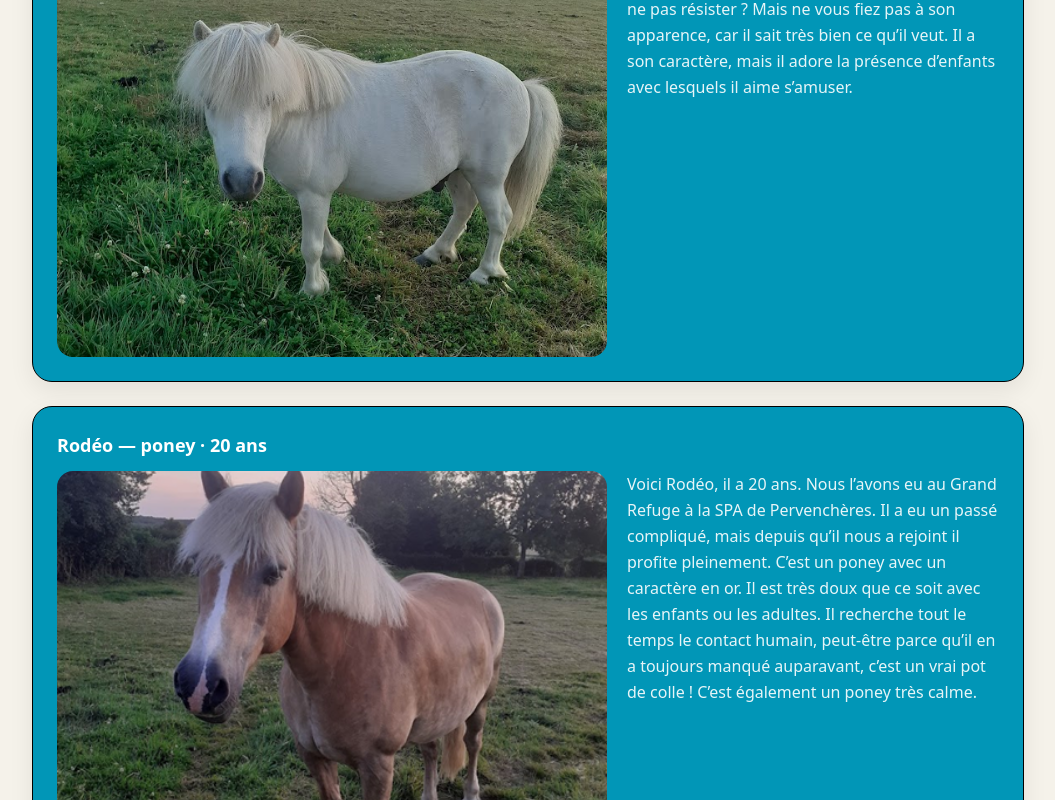
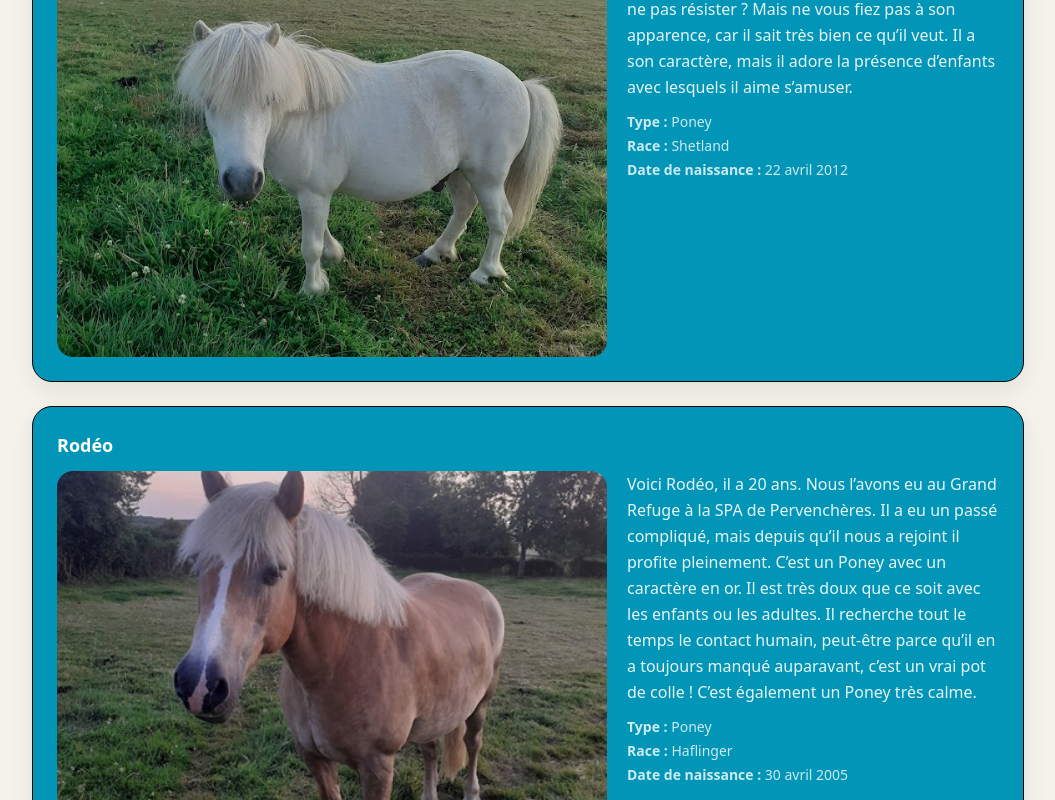
Before and after one commit to Louis75011/Au-paradis-ofer, a Next.js app in the folder apps/frontend/: page /chevaux in a window 1280 px wide. Shown: the part 1480-2280 px from the top of the page, without its empty margins (112-1167 px from the left). Built offline with nearby package versions, Linux system fonts and the light colour scheme.

Commit message:
details supplementaires pour chevaux et affichage relatif a ces derniers

```diff
--- a/apps/frontend/app/chevaux/page.tsx
+++ b/apps/frontend/app/chevaux/page.tsx
@@ -7,6 +7,8 @@ type Cheval = {
   nom: string;
   type: "poney" | "cheval";
   age: number;
+  date_anniversaire: string;
+  race: string;
   photo: string;
   resume: string;
 };
@@ -25,19 +27,15 @@ export default function PageChevaux() {
       <header>
         <h1 className="text-3xl font-semibold">Nos chevaux</h1>
         <p className="mt-2 opacity-90">
-          Des compagnons sélectionnés pour leur douceur, leur stabilité et leur
-          habituation au contact humain.
+          Des compagnons sélectionnés pour leur douceur, leur stabilité et leur habituation au
+          contact humain.
         </p>
       </header>
 
       {chevaux.map((c) => (
-        <SectionCard
-          key={c.id}
-          title={`${c.nom} — ${c.type === "cheval" ? "cheval" : "poney"} · ${c.age} ans`}
-        >
-          {/* Layout robuste : image à gauche, texte à droite ; pas de sticky */}
+        <SectionCard key={c.id} title={c.nom}>
+          {/* Image à gauche, texte à droite */}
           <div className="flex flex-col gap-5 md:flex-row md:items-start">
-            {/* Colonne image : largeur fixe, ne rétrécit pas, pas de débordement */}
             <figure className="md:w-[550px] md:shrink-0 rounded-xl overflow-hidden">
               <Image
                 src={c.photo}
@@ -49,10 +47,23 @@ export default function PageChevaux() {
               />
             </figure>
 
-            {/* Colonne texte : peut rétrécir, ne déborde pas sur l'image */}
             <div className="min-w-0 space-y-3">
               <p className="opacity-90">{c.resume}</p>
-              {/* Placez ici d’éventuelles puces/caractéristiques */}
+
+              <ul className="text-sm opacity-80 space-y-1">
+                <li>
+                  <strong>Type :</strong> {c.type}
+                </li>
+                <li>
+                  <strong>Race :</strong> {c.race}
+                </li>
+                <li>
+                  <strong>Date de naissance :</strong> {c.date_anniversaire}
+                </li>
+                {/* <li>
+            <strong>Âge :</strong> {c.age} ans
+          </li> */}
+              </ul>
             </div>
           </div>
         </SectionCard>
--- a/apps/frontend/app/page.tsx
+++ b/apps/frontend/app/page.tsx
@@ -3,7 +3,6 @@ import HeroCarousel from "@/components/HeroCarousel";
 import SectionCard from "@/components/SectionCard";
 import tracts from "@/data/tracts.json";
 import tarifsData from "@/data/tarifs.json"; // ← importez vos tarifs
-import chevauxData from "@/data/chevaux.json";
 
 type Tarif = { id: string | number; intitule: string; prix: number };
 
@@ -14,7 +13,7 @@ export default function HomePage() {
     <>
       <section className="relative min-h-[72vh] md:min-h-[78vh] overflow-hidden">
         <HeroCarousel />
-        <div className="relative z-10 flex h-full min-h-[72vh] md:min-h-[78vh] flex-col items-center justify-center px-4 text-center">
+        <div className="relative z-10 flex h-full min-h-[62vh] md:min-h-[68vh] flex-col items-center justify-center px-4 text-center">
           <h1 className="hero-title">Centre d’accueil en zoothérapie</h1>
           <p className="hero-subtitle mt-3 max-w-2xl">{tracts.accroche}</p>
           <div className="mt-6 flex flex-wrap justify-center gap-4">
--- a/apps/frontend/data/chevaux.json
+++ b/apps/frontend/data/chevaux.json
@@ -2,40 +2,50 @@
   {
     "id": "indy",
     "nom": "Indy",
-    "type": "poney",
+    "type": "Poney",
     "age": 7,
+    "date_anniversaire": "1er janvier 2018",
+    "race": "Ponette",
     "photo": "/images/cheval-indy.jpg",
     "resume": "Voici Indy, la plus jeune qui a 7 ans. Elle a un caractère très calme et aime qu’on s’occupe d’elle. Elle apprécie la présence d’adultes mais plus particulièrement des enfants qu’elle côtoie depuis toute petite. Elle n’a peur de rien !"
   },
   {
     "id": "patchouli",
     "nom": "Patchouli",
-    "type": "poney",
+    "type": "Poney",
     "age": 21,
+    "date_anniversaire": "1er janvier 2003",
+    "race": "Ponette",
     "photo": "/images/cheval-patchouli.png",
     "resume": "Voici Patchouli, notre petite mamie, elle a 21 ans. Elle a toujours été au contact d’humain, ainsi que de personnes en situation de handicap depuis son plus jeune âge. De ce fait elle est très douce avec tout le monde, mais elle s’est tout de même affirmer son caractère avec les autres chevaux."
   },
   {
     "id": "poly",
     "nom": "Poly",
-    "type": "poney",
+    "type": "Poney",
     "age": 13,
+    "date_anniversaire": "22 avril 2012",
+    "race": "Shetland",
     "photo": "/images/cheval-poly.jpg",
-    "resume": "Poly est notre plus petit poney, il a 13 ans. Avec sa petite taille et sa bouille craquante : comment ne pas résister ? Mais ne vous fiez pas à son apparence, car il sait très bien ce qu’il veut. Il a son caractère, mais il adore la présence d’enfants avec lesquels il aime s’amuser."
+    "resume": "Poly est notre plus petit Poney, il a 13 ans. Avec sa petite taille et sa bouille craquante : comment ne pas résister ? Mais ne vous fiez pas à son apparence, car il sait très bien ce qu’il veut. Il a son caractère, mais il adore la présence d’enfants avec lesquels il aime s’amuser."
   },
   {
     "id": "rodeo",
     "nom": "Rodéo",
-    "type": "poney",
+    "type": "Poney",
     "age": 20,
+    "date_anniversaire": "30 avril 2005",
+    "race": "Haflinger",
     "photo": "/images/cheval-rodeo.png",
-    "resume": "Voici Rodéo, il a 20 ans. Nous l’avons eu au Grand Refuge à la SPA de Pervenchères. Il a eu un passé compliqué, mais depuis qu’il nous a rejoint il profite pleinement. C’est un poney avec un caractère en or. Il est très doux que ce soit avec les enfants ou les adultes. Il recherche tout le temps le contact humain, peut-être parce qu’il en a toujours manqué auparavant, c’est un vrai pot de colle ! C’est également un poney très calme."
+    "resume": "Voici Rodéo, il a 20 ans. Nous l’avons eu au Grand Refuge à la SPA de Pervenchères. Il a eu un passé compliqué, mais depuis qu’il nous a rejoint il profite pleinement. C’est un Poney avec un caractère en or. Il est très doux que ce soit avec les enfants ou les adultes. Il recherche tout le temps le contact humain, peut-être parce qu’il en a toujours manqué auparavant, c’est un vrai pot de colle ! C’est également un Poney très calme."
   },
   {
     "id": "sunny",
     "nom": "Sunny",
-    "type": "cheval",
+    "type": "Cheval",
     "age": 19,
+    "date_anniversaire": "25 août 2006",
+    "race": "Anglo-arabe Selle français",
     "photo": "/images/cheval-sunny.jpg",
     "resume": "Sunny est le seul cheval de par sa plus grande taille, il a 19 ans. C’est le 1er cheval que nous ayons eux, nous l’avons connu depuis qu’il avait 6 ans. Il est très attentif à tout ce qui l’entourent et c’est un cheval d’une très grande intelligence qui retient vite. Il aime la présence de tout le monde."
   }
```
Also changed, not shown: apps/frontend/app/about.tsx (deleted), apps/frontend/app/contact.tsx (deleted).
